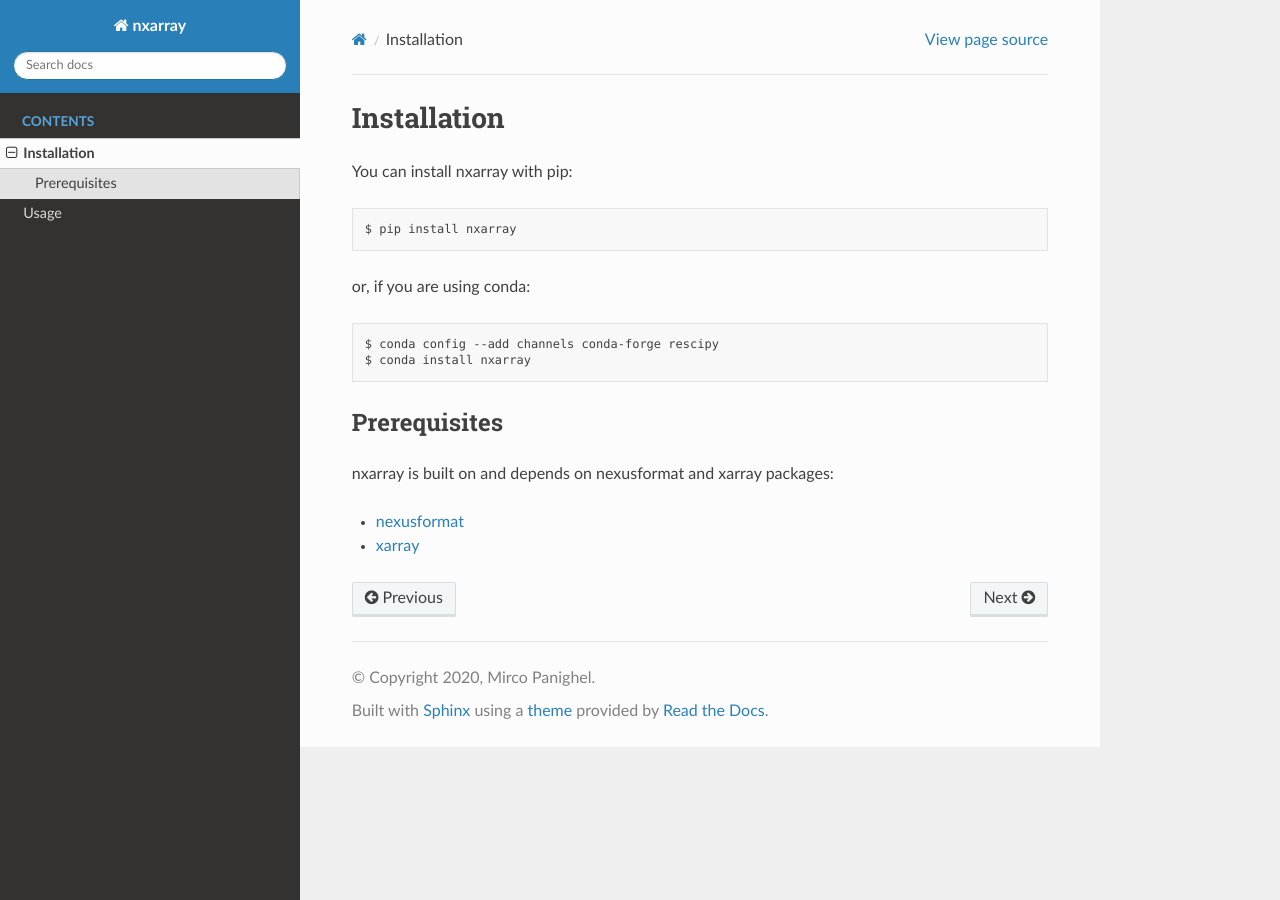
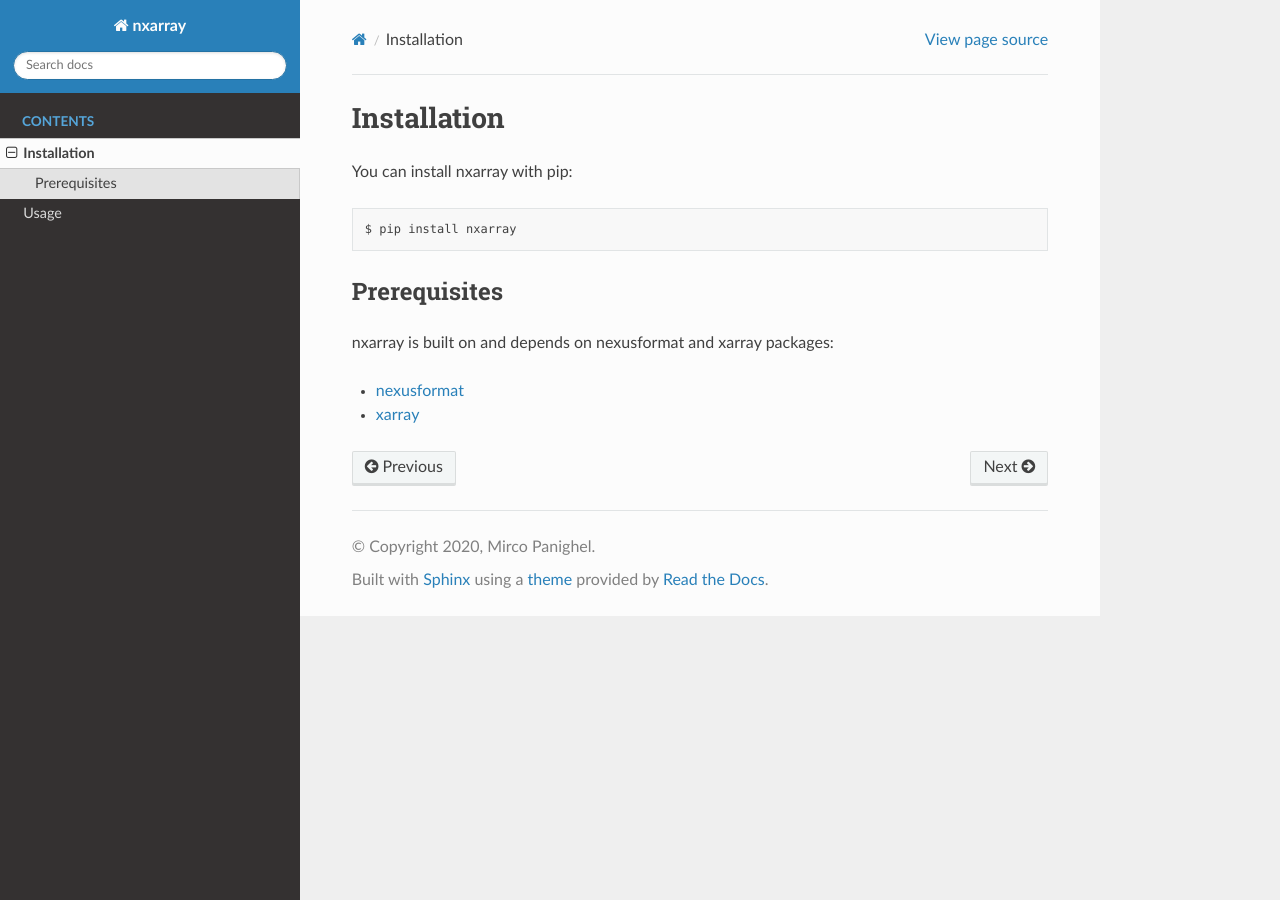
Before and after one commit to rescipy-project/nxarray, a Sphinx documentation site: the page built from docs/installation.rst, in a window 1280 px wide. Built offline with Sphinx 7.4.7 and the Read the Docs theme 2.0.0, drawn with Linux system fonts in a browser that asks for light colours.

Commit message:
Remove conda from installation instructions.

```diff
--- a/docs/installation.rst
+++ b/docs/installation.rst
@@ -8,13 +8,6 @@ You can install nxarray with pip:
 
     $ pip install nxarray
 
-or, if you are using conda:
-
-.. code-block:: bash
-
-    $ conda config --add channels conda-forge rescipy
-    $ conda install nxarray
-
 
 Prerequisites
 =============
```
